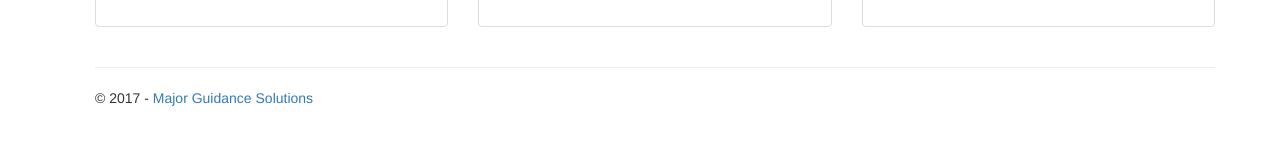
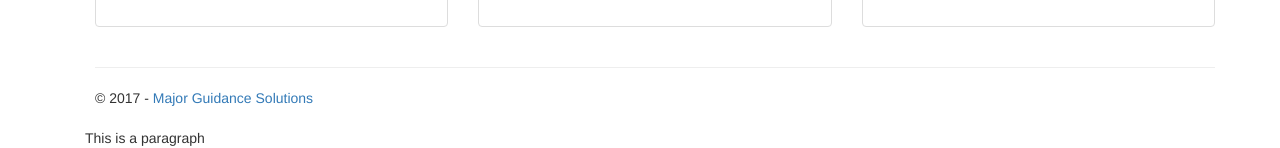
Before and after one commit to ilaramanitas/DefaultWeb, a plain HTML site: page index.html in a window 1280 px wide. Shown: the part 667-815 px from the top of the page. Drawn offline with nearby package versions, Linux system fonts and the light colour scheme.

Commit message:
Changes to branch-one:index.html file

```diff
--- a/index.html
+++ b/index.html
@@ -105,6 +105,7 @@
         <script src="https://ajax.googleapis.com/ajax/libs/jquery/3.2.1/jquery.min.js"></script>
         <!--<script src="js/lib/bootstrap.min.js" type="text/javascript"></script>-->
         <script src="https://maxcdn.bootstrapcdn.com/bootstrap/3.3.7/js/bootstrap.min.js"></script>
+        <div>This is a paragraph</div>
     </body>
     </body>
 </html>
```
